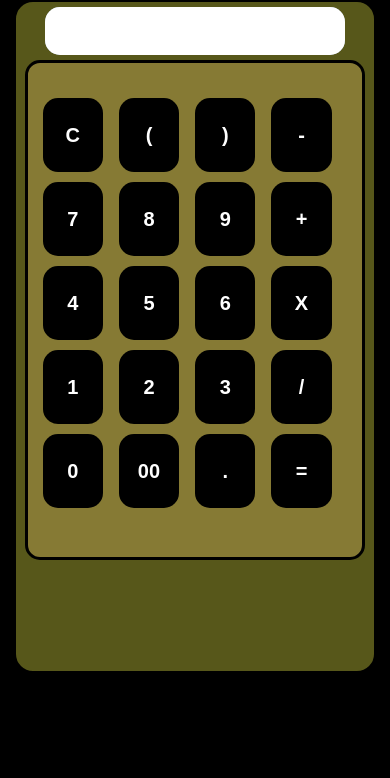
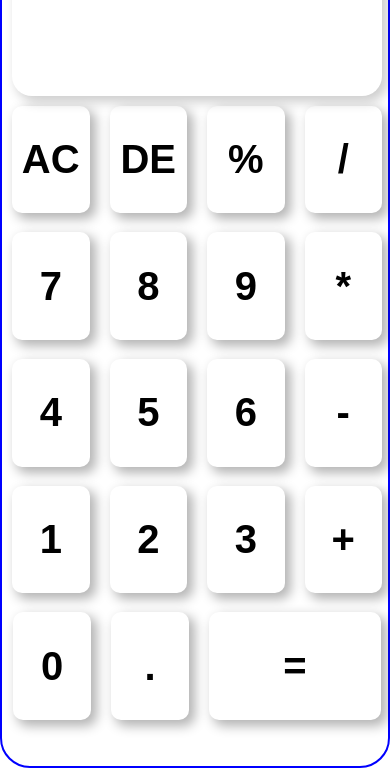
Before and after one commit to jambiebs/Calculator, a plain HTML site: page index.html in a window 390 px wide. Shown: the part 86-864 px from the top of the page. Drawn offline with Linux system fonts and the light colour scheme.

Commit message:
initial commit

```diff
--- a/index.html
+++ b/index.html
@@ -5,42 +5,47 @@
     <meta charset="UTF-8">
     <meta http-equiv="X-UA-Compatible" content="IE=edge">
     <meta name="viewport" content="width=device-width, initial-scale=1.0">
-    <title>Calculator</title>
-    <link rel="stylesheet" href="style.css" type="text/css">
-    <script src="./script.js" defer></script>
+    <title>calculator</title>
+    <link rel="stylesheet" href="./style.css" type="text/css">
 </head>
 
 <body>
-    <div class="border2">
-        <h2>Calculator</h2>
-        <div class="border1">
-            <div class="display">
-                <input id="input" type="text">
+    <div class="container">
+        <form action="">
+            <div class="main-display">
+                <input class="display" name="display" type="text">
+            </div>
+            <div class="btn">
+                <input type="button" value="AC" onclick="display.value =''">
+                <input type="button" value="DE" onclick="display.value=display.value.slice(0,-1)">
+                <input type="button" value="%"onclick="display.value ='%'">
+                <input type="button" value="/"onclick="display.value +='/'">
+            </div>
+            <div class="btn">
+                <input type="button" value="7" onclick="display.value += '7'">
+                <input type="button" value="8" onclick="display.value += '8'">
+                <input type="button" value="9" onclick="display.value += '9'">
+                <input type="button" value="*" onclick="display.value += '*'">
+            </div>
+            <div class="btn">
+                <input type="button" value="4" onclick = "display.value +='4'">
+                <input type="button" value="5" onclick = "display.value +='5'">
+                <input type="button" value="6" onclick = "display.value +='6'">
+                <input type="button" value="-" onclick = "display.value +='-'">
+            </div>
+            <div class="btn">
+                <input type="button" value="1" onclick="display.value +='1'">
+                <input type="button" value="2" onclick="display.value +='2'">
+                <input type="button" value="3" onclick="display.value +='3'">
+                <input type="button" value="+" onclick="display.value +='+'">
+            </div>
+            <div class="btn">
+                <input type="button" value="0"onclick="display.value +='0'">
+                <input type="button" value="."onclick="display.value +='.'">
+                <input class="equal" type="button" value="=" onclick="display.value = eval(display.value)">
+            </div>
+        </form>
 
-            </div>
-            <div class="calc">
-                <button value="" class="btn">C</button>
-                <button value="(" class="btn">(</button>
-                <button value=")" class="btn">)</button>
-                <button value="-" class="btn">-</button>
-                <button value="7" class="btn">7 </button>
-                <button value="8" class="btn">8</button>
-                <button value="9" class="btn">9</button>
-                <button value="+" class="btn plus1">+</button>
-                <button value="4" class="btn">4</button>
-                <button value="5" class="btn">5</button>
-                <button value="6" class="btn">6</button>
-                <button value="*" class="btn">X</button>
-                <button value="1" class="btn">1</button>
-                <button value="2" class="btn">2</button>
-                <button value="3" class="btn">3</button>
-                <button value="/" class="btn">/</button>
-                <button value="0" class="btn">0</button>
-                <button value="00" class="btn">00</button>
-                <button value="." class="btn">.</button>
-                <button value="" class="btn enter">=</button>
-            </div>
-        </div>
     </div>
 
 </body>
--- a/script.js
+++ /dev/null
@@ -1,19 +0,0 @@
-let string = "";
-let button = document.querySelectorAll(".btn");
-Array.from(button.forEach((button) => {
-    button.addEventListener("click", (e) => {
-        if (e.target.innerText == "=") {
-            string = eval(string);
-            input.value = string;
-        }
-        else{
-            if (e.target.innerText == "C"){
-                string = "";
-                input.value = string;
-            }
-        }
-        string = string + e.target.value;
-        input.value = string;
-
-    })
-}))
--- a/style.css
+++ b/style.css
@@ -1,150 +1,98 @@
-* {
+*{
     margin: 0;
     padding: 0;
     box-sizing: border-box;
+    text-decoration: none;
 }
-
-body {
-    background-color: rgb(141, 141, 97);
+:root {
+    font-size: 62.5%;
 }
-
-h2 {
-    margin: 20px auto;
-    padding: 10px;
-    text-align: center;
-    background-color: black;
-    color: white;
-    width: 500px;
-    border-radius: 50px;
-    text-transform: uppercase;
-    font-weight: bolder;
-    font-size: 40px;
+.container {
+    width: 40vw;
+    height: 100vh;
+    background-color: white;
+    margin: 1em auto;
+    border-radius: 3em;
+    position: relative;
+    border: 2px solid blue;
+}
+.display {
+    font-size: 6rem;
+    font-weight: bold;
+    width: 95%;
+    height: 20vh;
+    background: none;
+    border: 0;
+    outline: 0;
+    box-shadow: 5px 5px 12px 1px rgba(0,0,0,0.2);
+    border-radius: 20px;
+    padding: 0.2em;
+    margin-top: 1rem;
+}
+.main-display {
+    display: flex;
+    justify-content: center;
+    align-items: center;
+}
+form {
+    width: inherit;
+    height: inherit;
+    margin: 0 auto;
+}
+.btn {
+    height: 15%;
+    margin: auto;
+    width: 100%;
+    display: flex;
+    justify-content: center;
+    align-items: center;
 
 }
+.btn input {
+    display: inline-block;
+    width: 20%;
+    height: 85%;
+    max-width: 720px;
+    margin: 1rem;
+    text-align: center;
+    font-weight: bold;
+    font-size: 4rem;
+    background: none;
+    border: 0;
+    outline: 0;
+    cursor: pointer;
+    box-shadow: 5px 5px 12px 1px rgba(0,0,0,0.3);
+    border-radius: 1rem;
+}
+.btn input:hover {
+    background-color: rgb(43, 43, 221);
+    color: white;
+    box-shadow: 5px 5px 12px 1px rgba(255, 254, 254, 0.3);
 
-.calc {
-    margin: 0px auto 0px auto;
-    width: 500px;
-    height: 500px;
-    border: 3px solid black;
-    border-radius: 15px;
 }
+.btn .equal {
+    width: 44.1%;
+}
+.btn .equal:hover {
+    background-color: green;
+    color: white;
+    box-shadow: 5px 5px 12px 1px rgba(255, 254, 254, 0.3);
 
+}
+@media screen and (max-width: 720px){
+    *{
+        margin: 0;
+        padding: 0;
+        box-sizing: border-box;
+    }
+.container{
+    width: 100vw;
+    height: 100vh;
+}
 .display {
-    margin: 5px auto;
-    width: 500px;
-    height: 80px;
-    /* border: 3px solid rgb(46, 56, 28); */
-    background-color: rgb(146, 165, 182);
-    border-radius: 15px;
+    height: 19vh;
 }
-
-input {
-    width: inherit;
-    height: inherit;
-    border-radius: inherit;
-    border: none;
-    font-size: 50px;
-    font-weight: bolder;
-    padding-left: 10px;
+body {
+    margin: 0 0;
 }
-
-#input:focus {
-    border: none
 }
-
-.btn {
-    font-weight: bolder;
-    font-size: 50px;
-    background-color: black;
-    font-size: 20px;
-    color: white;
-    border-radius: 15px;
-    border: none;
-    text-align: center;
-    margin: 5px 6px;
-    width: 21%;
-    height: 15%;
-    position: relative;
-    left: 9px;
-    top: 30px;
-}
-
-.btn:hover {
-    background-color: aliceblue;
-    color: black;
-}
-
-.border1 {
-    border: 3px solid black;
-    margin: auto;
-    width: 550px;
-    height: 610px;
-    border-radius: 20px;
-    background-color: rgb(87, 87, 26);
-}
-
-.border2 {
-    border: 3px solid black;
-    margin: 15px auto 0px auto;
-    width: 650px;
-    height: 750px;
-    border-radius: 20px;
-    background-color: black;
-}
-.calc {
-    background-color: rgb(134, 122, 52);
-}
-@media screen and (max-width: 720px) {
-    body {
-        width: 100%;
-        height: 100%;
-        background-color: black;
-    }
-    .border2 {
-        width: 100%;
-        height: 100vh;
-    }
-    .border1 {
-        width: 95%;
-        height: 80vh;
-    }
-    .btn:hover {
-        background-color: aliceblue;
-        color: black;
-    }
-
-    .display {
-        width: 300px;
-        height: 3rem;
-    }
-    input {
-        width: inherit;
-        font-size: 30px;
-    }
-    .calc {
-        width: 95%;
-    }
-    .btn {
-        font-weight: bolder;
-        font-size: 50px;
-        background-color: black;
-        font-size: 20px;
-        color: white;
-        border-radius: 15px;
-        border: none;
-        text-align: center;
-        margin: 5px 6px;
-        width: 18%;
-        height: 15%;
-        position: relative;
-        left: 9px;
-        top: 30px;
-    }
-    h2 {
-        text-align: center;
-        margin: auto;
-        position: relative;
-        width: inherit;
-    }
-}
```
